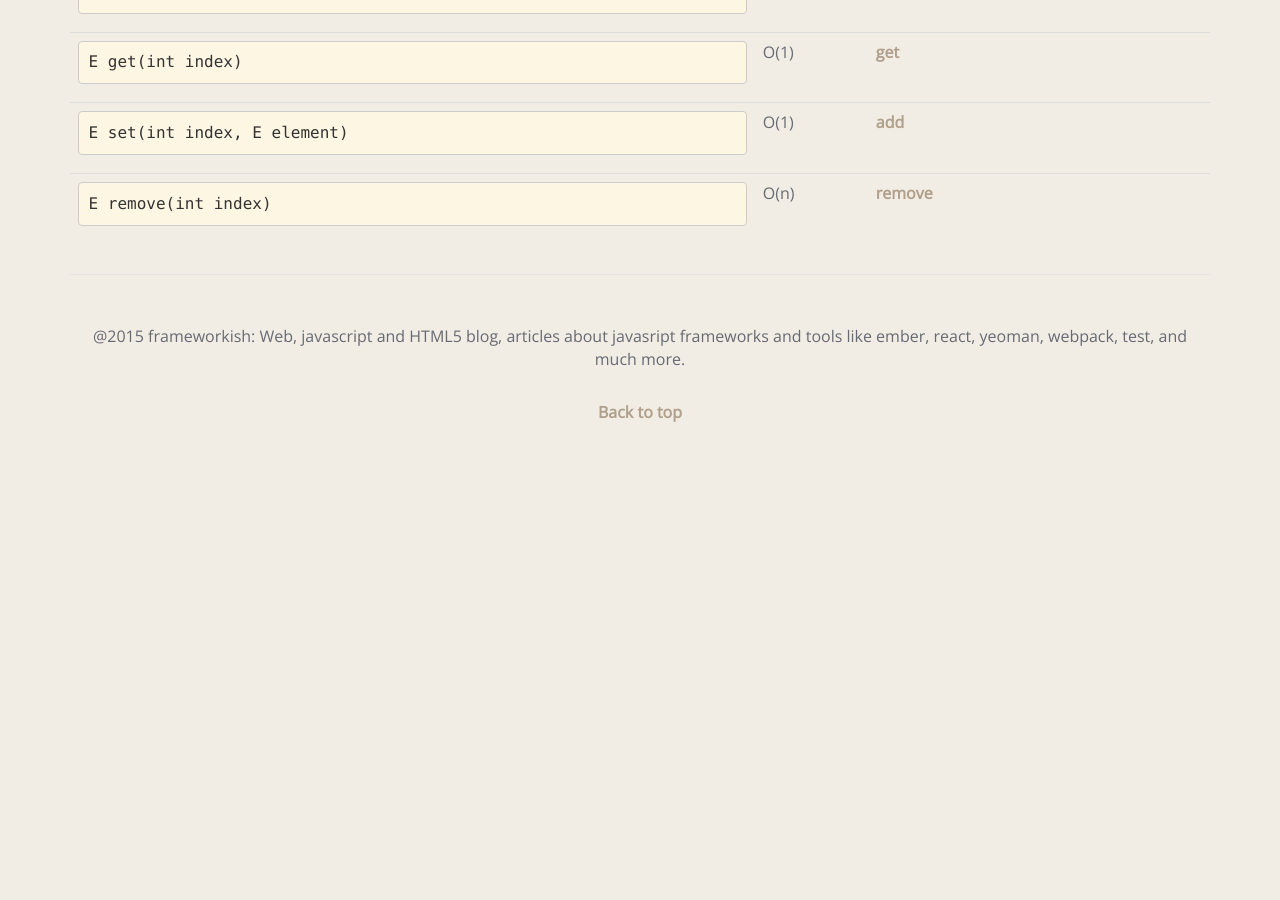
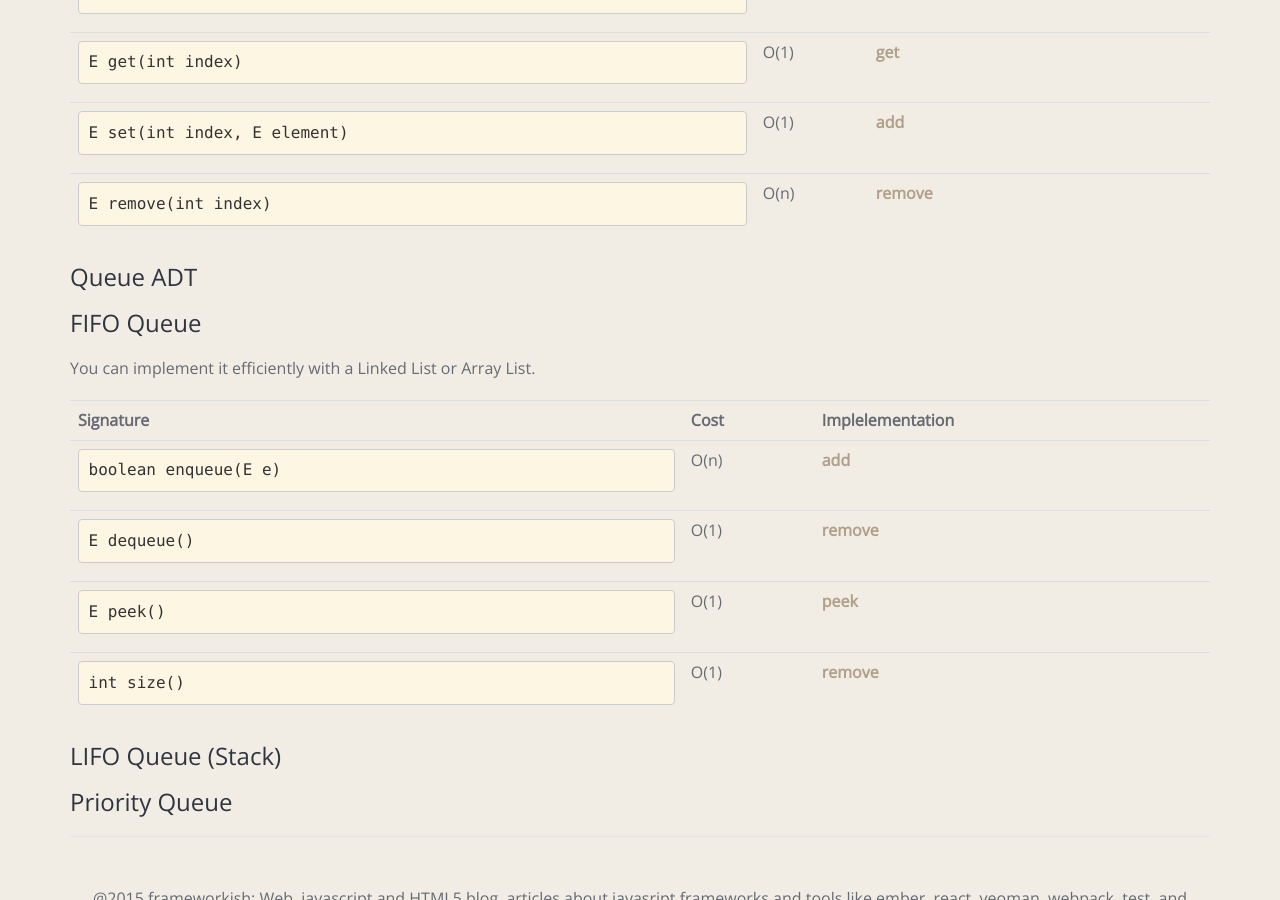
Before and after one commit to Rastikko/Rastikko.github.io, a Jekyll site: the page built from _posts/2016-12-03-data-structures-cheatsheet.md, in a window 1280 px wide and 900 px high, scrolled down 969 px. Built offline with Jekyll 4.4.1, drawn with Linux system fonts in a browser that asks for light colours; before the commit the page ends 1463 px from its top, so only the background shows below that.

Commit message:
Add queues start

```diff
--- a/_posts/2016-12-03-data-structures-cheatsheet.md
+++ b/_posts/2016-12-03-data-structures-cheatsheet.md
@@ -71,3 +71,42 @@ The size, isEmpty, get, set, iterator, and listIterator operations run in consta
     <td><a href="https://docs.oracle.com/javase/7/docs/api/java/util/LinkedList.html#remove(int)">remove</a></td>
   </tr>
 </table>
+
+
+### Queue ADT
+
+### FIFO Queue
+
+You can implement it efficiently with a Linked List or Array List.
+
+<table class="table">
+  <tr>
+    <th class="span6">Signature</th>
+    <th class="span3">Cost</th>
+    <th class="span3">Implelementation</th>
+  </tr>
+  <tr>
+    <td><pre>boolean enqueue(E e)</pre></td>
+    <td>O(n)</td>
+    <td><a href="https://docs.oracle.com/javase/7/docs/api/java/util/Queue.html#add(E)">add</a></td>
+  </tr>
+  <tr>
+    <td><pre>E dequeue()</pre></td>
+    <td>O(1)</td>
+    <td><a href="https://docs.oracle.com/javase/7/docs/api/java/util/Queue.html#remove()">remove</a></td>
+  </tr>
+  <tr>
+    <td><pre>E peek()</pre></td>
+    <td>O(1)</td>
+    <td><a href="https://docs.oracle.com/javase/7/docs/api/java/util/Queue.html#peek()">peek</a></td>
+  </tr>
+  <tr>
+    <td><pre>int size()</pre></td>
+    <td>O(1)</td>
+    <td><a href="https://docs.oracle.com/javase/7/docs/api/java/util/Collection.html#size()">remove</a></td>
+  </tr>
+</table>
+
+### LIFO Queue (Stack)
+
+### Priority Queue
```
